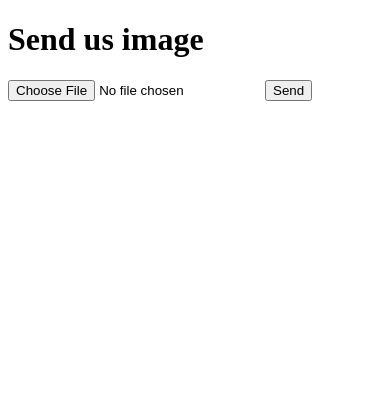
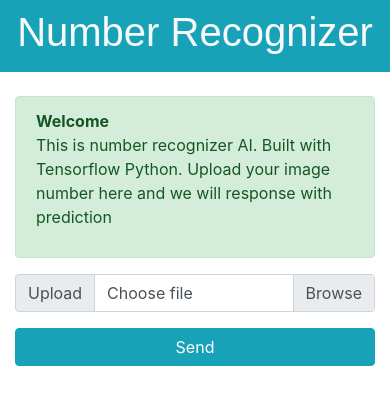
Before and after one commit to akhlak-ashik/mnist-digit-recongnition, a Flask app: page / in a window 390 px wide. Shown: the top 405 px of the page. Run offline with Flask 2, Linux system fonts and the light colour scheme; some libraries are stand-ins or nearby versions.

Commit message:
Add major frontend update with bootstrap
Adding fully responsive and customized front end using bootstrap and jQuery

```diff
--- a/app/main.py
+++ b/app/main.py
@@ -6,8 +6,7 @@ import cv2
 
 # App and model initializer
 app = Flask(__name__)
-
-title = 'Send us image'
+title = 'Number Recognizer'
 
 # GET method
 @app.route('/')
--- a/app/templates/home.html
+++ b/app/templates/home.html
@@ -1,14 +1,45 @@
 <!DOCTYPE html>
-<html>
+<html lang="en">
 <head>
-	<title>Flask</title>
+	<meta charset="utf-8">
+	<meta name="viewport" content="width=device-width, initial-scale=1">
+	<title>Number Recognizer</title>
+	<link rel="stylesheet" href="https://stackpath.bootstrapcdn.com/bootstrap/4.5.2/css/bootstrap.min.css" integrity="sha384-JcKb8q3iqJ61gNV9KGb8thSsNjpSL0n8PARn9HuZOnIxN0hoP+VmmDGMN5t9UJ0Z" crossorigin="anonymous">
 </head>
 <body>
-	<h1>{{ title }}</h1>
-	<form method="POST" action="/" enctype="multipart/form-data">
-		<input type="file" name="file">
-		<button type="submit">Send</button>
-	</form>
-	<strong>{{ answer }}</strong>
+	<nav class="navbar text-light bg-info">
+		<div class="mx-auto"><h1 style="font-family: arial">{{ title }}</h1></div>
+	</nav>
+	<div class="container mt-4">
+		<div class="alert alert-success">
+			<strong>Welcome</strong>
+			<p>This is number recognizer AI. Built with Tensorflow Python. Upload your image number here and we will response with prediction</p>
+		</div>
+		<form method="POST" action="/" enctype="multipart/form-data">
+			<div class="input-group">
+				<div class="input-group-prepend">
+					<span class="input-group-text">Upload</span>
+				</div>
+				<div class="custom-file">
+					<input class="custom-file-input" id="inputGroupFile01" aria-describedby="inputGroupFileAddon01" type="file" name="file">
+					<label class="custom-file-label" for="inputGroupFile01">Choose file</label>
+				</div>
+			</div>
+			<div class="input-group mt-3 mb-3">
+				<button class="btn btn-block btn-info" type="submit">Send</button>
+			</div>
+		</form>
+	</div>
+
+	<!-- Bootstrap Js & jQuery -->
+	<script src="https://code.jquery.com/jquery-3.5.1.min.js" integrity="sha256-9/aliU8dGd2tb6OSsuzixeV4y/faTqgFtohetphbbj0=" crossorigin="anonymous"></script>
+	<script src="https://stackpath.bootstrapcdn.com/bootstrap/4.5.2/js/bootstrap.min.js" integrity="sha384-B4gt1jrGC7Jh4AgTPSdUtOBvfO8shuf57BaghqFfPlYxofvL8/KUEfYiJOMMV+rV" crossorigin="anonymous"></script>
+	<script>
+        $('#inputGroupFile01').on('change',function(){
+            var fileName = $(this).val();
+            console.log(`Recieved file : ${fileName}`)
+            $(this).next('.custom-file-label').html(fileName);
+        })
+    </script>
 </body>
 </html>
```
